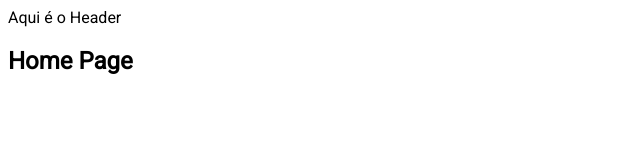
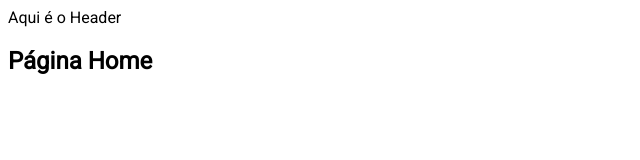
Before and after one commit to marcosaureliob/maoNoArado, a Next.js app: page / in a window 1280 px wide. Shown: the top 160 px of the page, without its empty margins (0-640 px from the left). Built offline with nearby package versions, Linux system fonts and the light colour scheme.

Commit message:
Project setup

```diff
--- /dev/null
+++ b/src/app/Home/page.tsx
@@ -0,0 +1,7 @@
+export default function Home() {
+  return (
+    <>
+      <h2>Página Home</h2>
+    </>
+  )
+}
--- a/src/app/page.tsx
+++ b/src/app/page.tsx
@@ -1,5 +1,5 @@
 import { Header } from '@/components/Patterns/Header'
-import { Home } from './pages/Home'
+import Home from './home/page'
 
 export default function App() {
   return (
--- a/src/app/pages/Home/index.tsx
+++ /dev/null
@@ -1,7 +0,0 @@
-export function Home() {
-  return (
-    <>
-      <h2>Home Page</h2>
-    </>
-  )
-}
```
Also changed, not shown: src/app/layout.tsx (+3 -9 lines).
